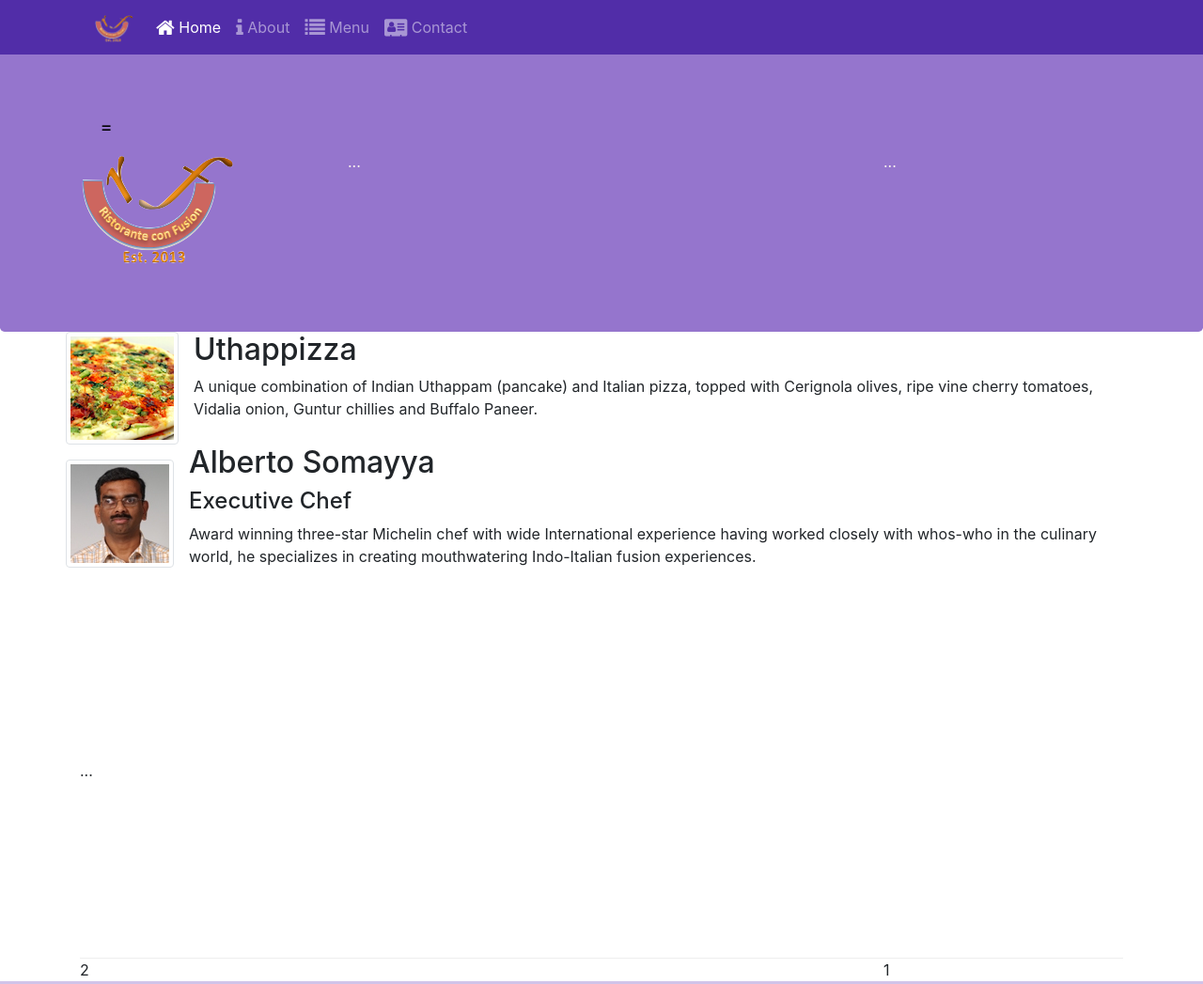
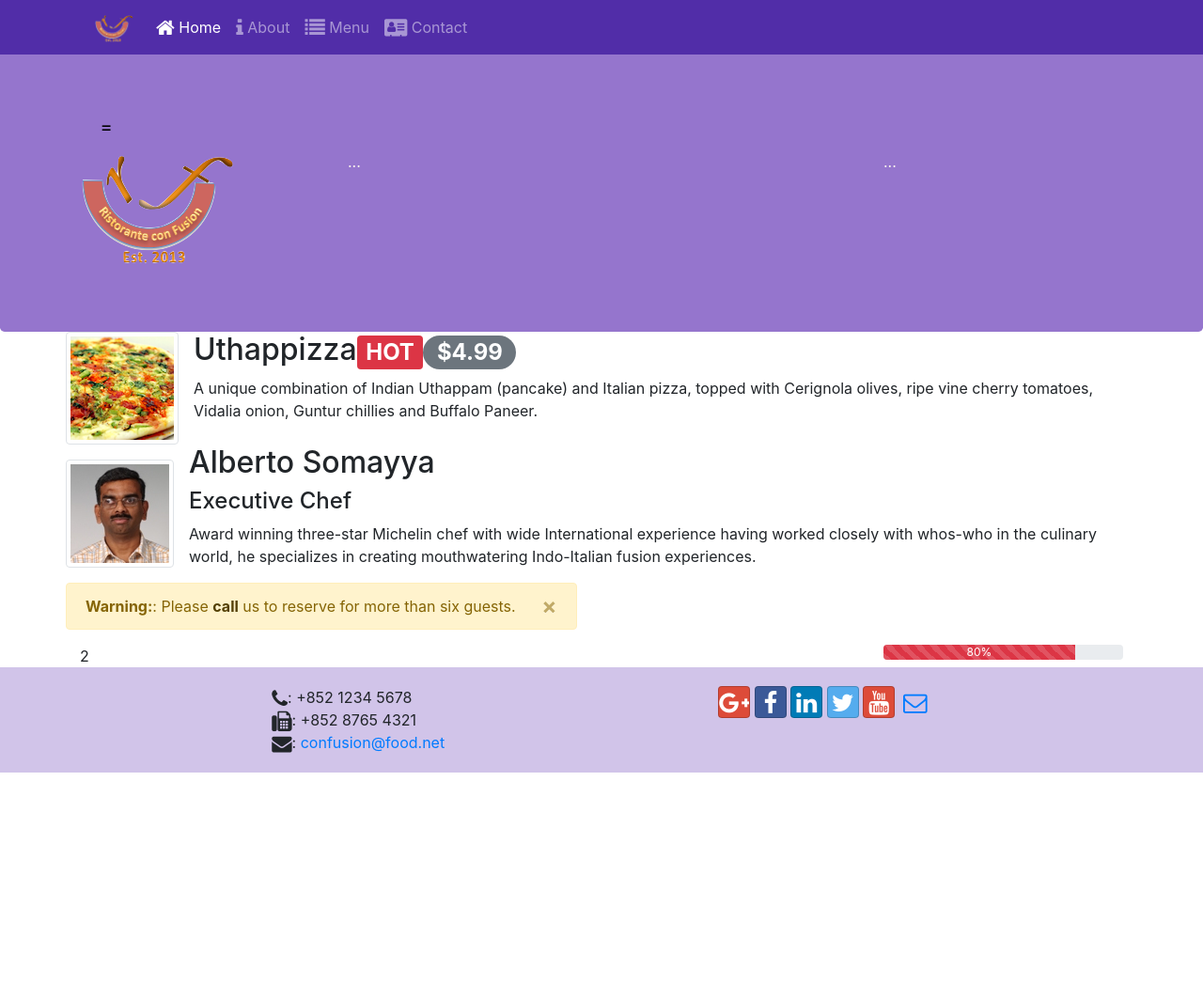
Before and after one commit to LiuSimbo/DoExersice, a website: page index.html in a window 1280 px wide. Shown: the top 1047 px of the page at 94% size. After the commit the page ends 822 px from the top, so only its background shows below. Drawn offline with nearby package versions, Linux system fonts and the light colour scheme.

Commit message:
Alerting Users

```diff
--- a/index.html
+++ b/index.html
@@ -91,7 +91,7 @@
                 <img class="d-flex mr-3 img-thumbnail align-self-center"
                         src="img/uthappizza.png" alt="Uthappizza">
                 <div class="media-body">
-                    <h2 class="mt-0">Uthappizza</h2>
+                    <h2 class="mt-0">Uthappizza<span class="badge badge-danger">HOT</span><span class="badge badge-pill badge-secondary">$4.99</span></h2>
                     <p class="d-none d-sm-block">A unique combination of Indian Uthappam (pancake) and
                         Italian pizza, topped with Cerignola olives, ripe vine
                         cherry tomatoes, Vidalia onion, Guntur chillies and
@@ -118,9 +118,25 @@
 
         </div>
 
-        <div class="row row-content align-items-center">...</div>
         <div class="row">
-          <div class="col-12 col-sm-4 col-md-3 order-sm-last">1</div>
+            <div class="alert alert-warning alert-dismissible" role="alert">
+                <button type="button" class="close" data-dismiss="alert">
+                <span>&times;</span>
+                </button>
+                <strong>Warning:</strong>: Please
+                <a href="tel:+85212345678" class="alert-link">  call</a> us to reserve for more than six guests.
+                </div>
+
+        </div>
+        <div class="row">
+          <div class="col-12 col-sm-4 col-md-3 order-sm-last">
+            <div class="progress">
+                <div class="progress-bar progress-bar-striped bg-danger"  role="progressbar" style="width: 80%">
+                    80%
+                </div>
+                </div>
+
+          </div>
           <div class="col col-sm col-md order-sm-first">2</div>
         </div>
       </div>
```
